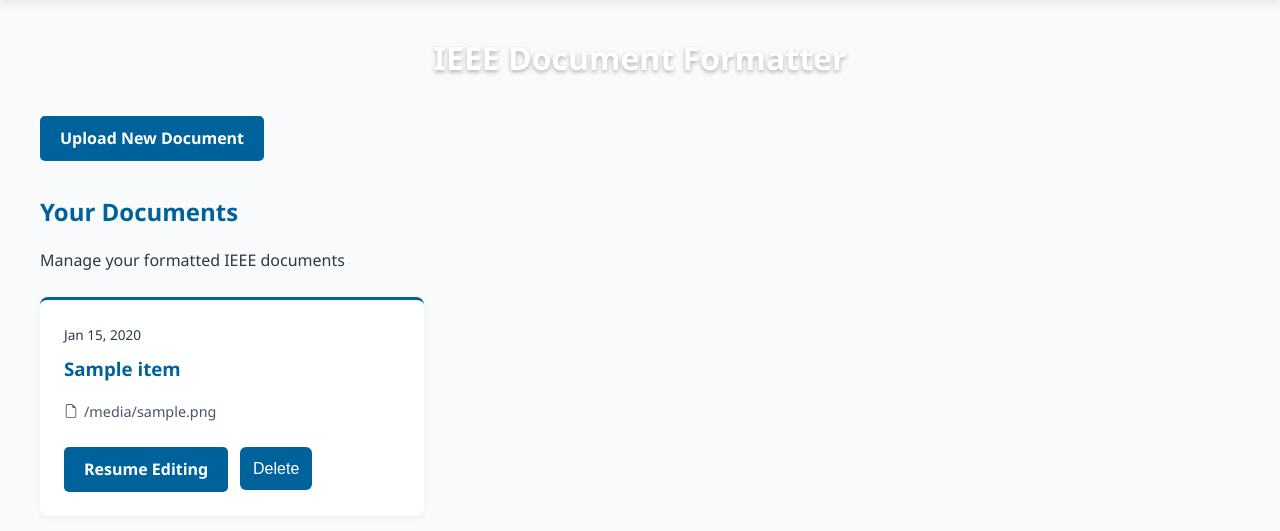
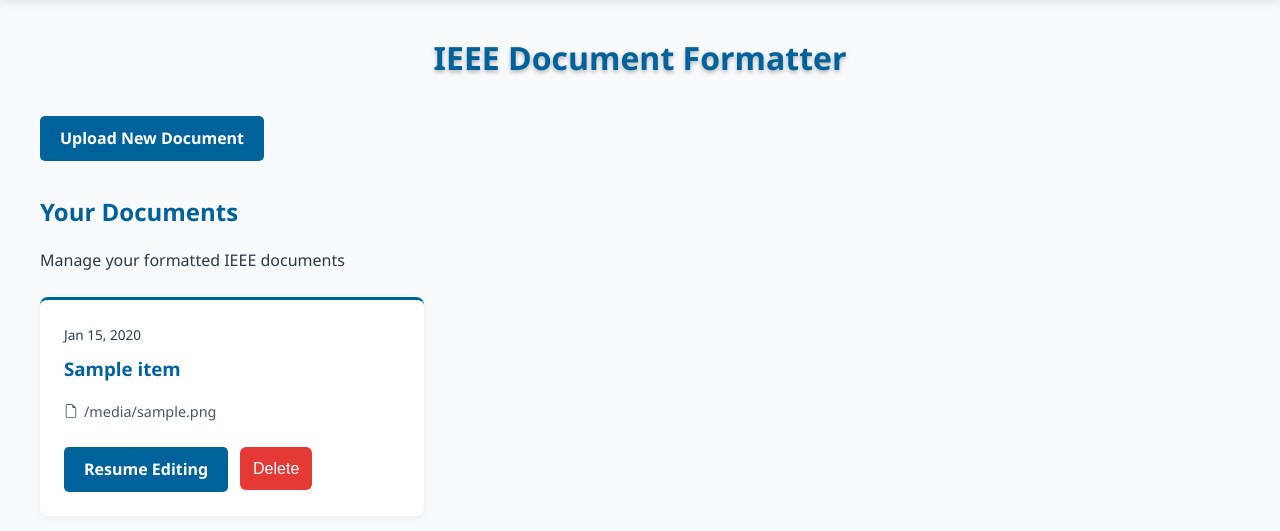
Before and after one commit to sumit-kumar-2104/IEEE_Document_Formatter, a Flask app: page /dashboard in a window 1280 px wide. Shown: the part 70-601 px from the top of the page. Run offline with Flask 3, Linux system fonts and the light colour scheme; the visitor is signed in with stand-in values (Sample User, id 1); a database or web service that is not in the repository returns one stand-in record (values such as "Sample title"); some libraries are stand-ins or nearby versions.

Commit message:
Update dashboard.html

```diff
--- a/templates/dashboard.html
+++ b/templates/dashboard.html
@@ -3,7 +3,7 @@
 
 {% block content %}
 <div class="dashboard-container">
-  <h1>IEEE Document Formatter</h1>
+  <h1 style="color: #00629B;">IEEE Document Formatter</h1>
 
   <div class="upload-section">
     <a href="/index.html" class="btn-ieee-solid">
@@ -41,7 +41,7 @@
           Resume Editing
         </a>
         <form action="/delete_upload/{{ item.temp_id }}" method="post" style="display: inline;">
-          <button type="submit" class="btn-ieee-danger">
+          <button type="submit" class="btn-ieee-danger" style="background-color: #E53935;">
             Delete
           </button>
         </form>
@@ -141,7 +141,7 @@
   .btn-ieee-danger {
     background: #E53935;
     color: white;
-    padding: 10px 20px;
+    padding: 15px 20px;
     border: none;
     border-radius: 5px;
     cursor: pointer;
```
